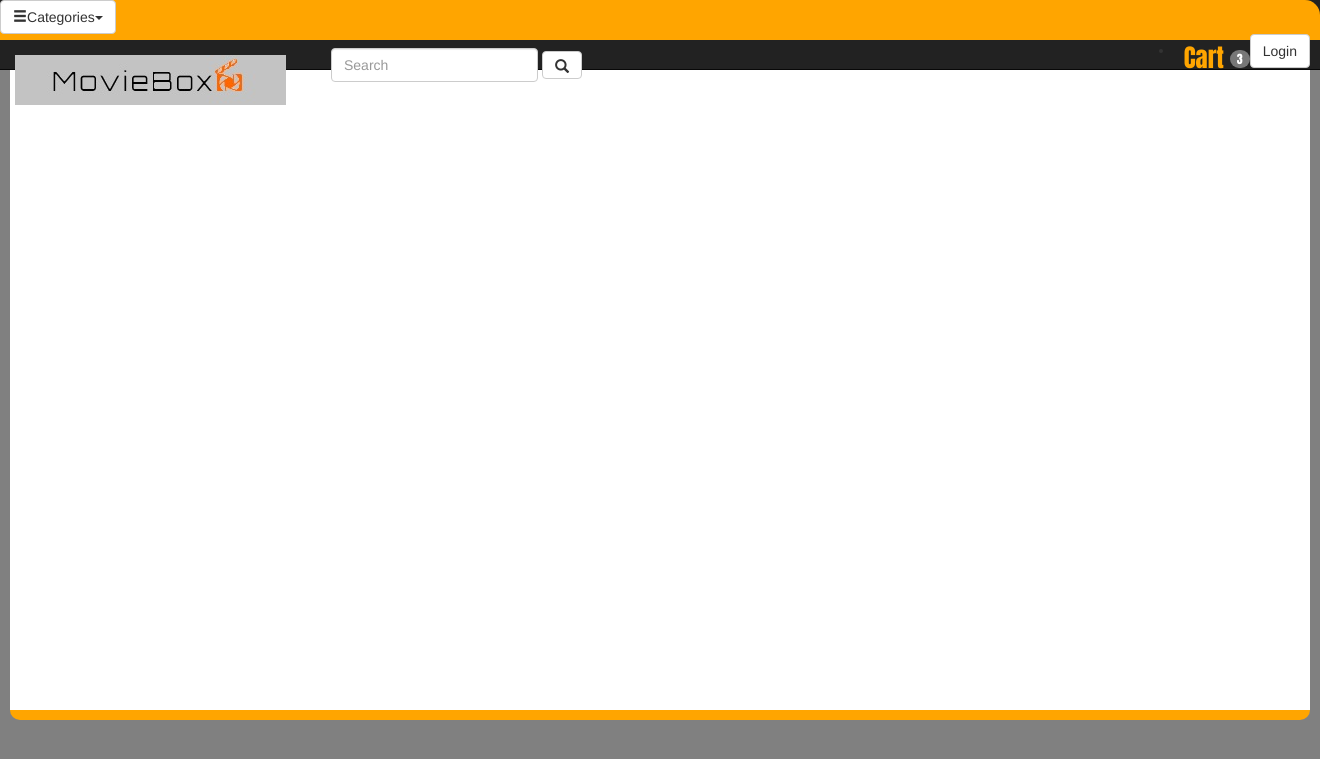
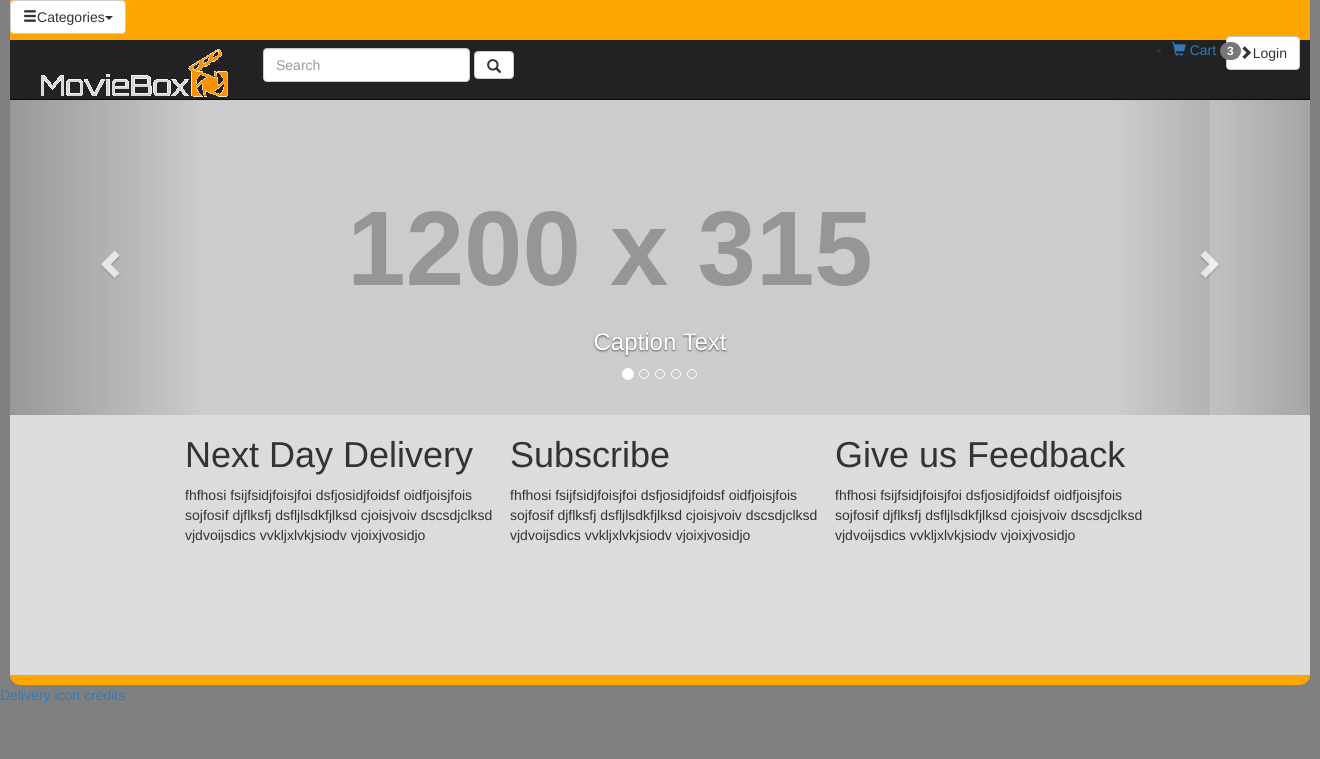
Before and after one commit to DiNozzo97/E-Commerce-Website, a PHP site: page /mainpage.html in a window 1320 px wide. Shown: the top 759 px of the page. Run offline with PHP 8.4, Linux system fonts and the light colour scheme; grey boxes labelled with a size stand in for pictures from a placeholder-image service; some libraries are stand-ins or nearby versions.

Commit message:
Few updates to the main page

```diff
--- a/Code/mainpage.css
+++ b/Code/mainpage.css
@@ -18,16 +18,16 @@
 /*                       HEADER
 --------------------------------------------------------*/
 header{
-	width: auto;
+	width: 1300px;
 	height: 40px;
 	background-color: orange;
-	border-top-left-radius: 15px;
-	border-top-right-radius: 15px;
+
 }
 
 #login1{
 	float:right;
     margin-right:10px;
+	margin-top: 2px; /* button has to be moved up to the header */
 
 
 }
@@ -36,22 +36,74 @@
 /*                     NAV PANEL
 --------------------------------------------------------*/
 nav{
-	width: auto;
-	height: 70px;
+	width: 1300px;
+	height: 100px;
 	background-color: gray;
-	margin: 0;
+	margin-left: auto;
+    margin-right: auto;
+	border-bottom: solid 20px orange; /* not working */
 
 }
 
-#search{
-	margin-left: auto;
-    margin-right: auto;
+
+#logo{
+	margin-top: -10px;
+}
+
+.dropdown-submenu {
+    position: relative;
+}
+
+.dropdown-submenu>.dropdown-menu {
+    top: 0;
+    left: 100%;
+    margin-top: -6px;
+    margin-left: -1px;
+    -webkit-border-radius: 0 6px 6px 6px;
+    -moz-border-radius: 0 6px 6px;
+    border-radius: 0 6px 6px 6px;
+}
+
+.dropdown-submenu:hover>.dropdown-menu {
+    display: block;
+}
+
+.dropdown-submenu>a:after {
+    display: block;
+    content: " ";
+    float: right;
+    width: 0;
+    height: 0;
+    border-color: transparent;
+    border-style: solid;
+    border-width: 5px 0 5px 5px;
+    border-left-color: #ccc;
+    margin-top: 5px;
+    margin-right: -10px;
+}
+
+.dropdown-submenu:hover>a:after {
+    border-left-color: #fff;
+}
+
+.dropdown-submenu.pull-left {
+    float: none;
+}
+
+.dropdown-submenu.pull-left>.dropdown-menu {
+    left: -100%;
+    margin-left: 10px;
+    -webkit-border-radius: 6px 0 6px 6px;
+    -moz-border-radius: 6px 0 6px 6px;
+    border-radius: 6px 0 6px 6px;
 }
 
 
-nav a{
+
+
+/*nav a{
 	font-family: Impact, Charcoal, sans-serif;
-	font-size: 25px;
+	font-size: 15px;
 	color: orange;
 	float: right;
 	text-decoration: none;
@@ -62,7 +114,7 @@
 
 nav a:hover{
 	color: white;
-}
+}*/
 
 
 
@@ -71,10 +123,20 @@
 
 #content{
 	width: 1300px;
-	height: 700px;
-	background-color: white;
+	height: 575px;
+	background-color: #DCDCDC;
 	margin-left: auto;
     margin-right: auto;
+
+}
+
+
+#carousel-example-generic{
+	margin-top: 90px;
+}
+
+#delivery {
+	margin-left: 175px;
 
 }
 
--- a/Code/mainpage.html
+++ b/Code/mainpage.html
@@ -11,37 +11,50 @@
 <body>
 <div id="wrapper">
 
+<nav class="navbar navbar-inverse navbar-fixed-top">
 
 
-
-
-
-
-<nav class="navbar navbar-inverse navbar-fixed-top">
 <!-- ------------------ HEADER --------------------- -->
 <header>
 <div class="dropdown">
     <button class="btn btn-default dropdown-toggle" type="button" id="dropdownMenu1" data-toggle="dropdown" aria-haspopup="true" aria-expanded="true">
     <span class="glyphicon glyphicon-menu-hamburger" aria-hidden="true"></span>Categories<span class="caret"></span></button>
 
-    <ul class="dropdown-menu" aria-labelledby="dropdownMenu1">
+    <ul class="dropdown-menu multi-level" role="menu" aria-labelledby="dropdownMenu1">
     <li><a href="#">See All</a></li>
     <li><a href="#">Best Selling</a></li>
     <li><a href="#">Latest Releases</a></li>
     <li role="separator" class="divider"></li>
-    <li><a href="#">Genres</a></li>
+	<li class="dropdown-submenu">
+    <a tabindex="-1" href="#">Genres</a>
+	<ul class="dropdown-menu">
+    <li><a tabindex="-1" href="#">Action</a></li>
+	<li><a href="#">Adventure</a></li>
+	<li><a href="#">Animation</a></li>
+    <li><a href="#">Drama</a></li>
+	<li><a href="#">Family</a></li>
+	<li><a href="#">Historical</a></li>
+	<li><a href="#">Horror</a></li>
+	<li><a href="#">Romance</a></li>
+	<li><a href="#">Science Fiction</a></li>
+	<li><a href="#">Thriller</a></li>
+	<li><a href="#">Western</a></li>
     </ul>
 </div>
 
-    <button type="login" id="login1" class="btn btn-default">Login</button>
+    <button type="login" id="login1" class="btn btn-default">
+	<span class="glyphicon glyphicon-chevron-right" aria-hidden="true"></span>Login</button>
+    <!-- FIX: move button up -->
 
 </header>
-<!-------------------- NAV PANEL ------------------- -->
+
+
+<!-- ------------------ NAV PANEL ------------------- -->
     <div class="container-fluid">
     <!-- Brand and toggle get grouped for better mobile display -->
     <div class="navbar-header">
 	    <a class="navbar-brand" href="#">
-        <img alt="Brand" src="sidelogo.jpg">
+        <img alt="Brand" src="logo.png" id="logo"><!--improve logo-->
         </a>
     <button type="button" class="navbar-toggle collapsed" data-toggle="collapse" data-target="#bs-example-navbar-collapse-1" aria-expanded="false">
         <span class="sr-only">Toggle navigation</span>
@@ -55,25 +68,98 @@
         <div class="form-group">
         <input type="text" class="form-control" placeholder="Search">
         </div>
-        <button type="button" class="btn btn-default" aria-label="Left Align">
+        <button type="button" id="searchbutton" class="btn btn-default" aria-label="Left Align">
         <span class="glyphicon glyphicon-search" aria-hidden="true"></span>
         </button>
-      </form>
+    </form>
 
-	   <ul class="navbar-right">
-      <li><a href="#" id="cart"><i class="fa fa-shopping-cart"></i> Cart <span class="badge">3</span></a></li>
+
+	<ul class="navbar-right">
+      <li><a href="#" id="cart"><i class="fa fa-shopping-cart"></i><span class="glyphicon glyphicon-shopping-cart" aria-hidden="true"></span> Cart <span class="badge">3</span></a></li>
     </ul> <!-- end navbar-right -->
 
-    </div><!-- /.navbar-collapse -->
-  </div><!-- /.container-fluid -->
+
+
+</div><!-- /.navbar-collapse -->
+</div><!-- /.container-fluid -->
 </nav>
 
 
 
 
+<!-- ------------------ CONTENT ------------------- -->
 
-<!-------------------- CONTENT ------------------- -->
 <div id="content">
+<div id="carousel-example-generic" class="carousel slide" data-ride="carousel">
+  <!-- Indicators -->
+  <ol class="carousel-indicators">
+    <li data-target="#carousel-example-generic" data-slide-to="0" class="active"></li>
+    <li data-target="#carousel-example-generic" data-slide-to="1"></li>
+    <li data-target="#carousel-example-generic" data-slide-to="2"></li>
+	<li data-target="#carousel-example-generic" data-slide-to="3"></li>
+	<li data-target="#carousel-example-generic" data-slide-to="4"></li>
+  </ol>
+
+  <!-- Wrapper for slides -->
+  <div class="carousel-inner">
+    <div class="item active">
+      <img src="http://placehold.it/1200x315" alt="...">
+      <div class="carousel-caption">
+      	<h3>Caption Text</h3>
+      </div>
+    </div>
+    <div class="item">
+      <img src="http://placehold.it/1200x315" alt="...">
+      <div class="carousel-caption">
+      	<h3>Caption Text</h3>
+      </div>
+    </div>
+    <div class="item">
+      <img src="http://placehold.it/1200x315" alt="...">
+      <div class="carousel-caption">
+      	<h3>Caption Text</h3>
+      </div>
+    </div>
+	<div class="item">
+      <img src="http://placehold.it/1200x315" alt="...">
+      <div class="carousel-caption">
+      	<h3>Caption Text</h3>
+      </div>
+    </div>
+	<div class="item">
+      <img src="http://placehold.it/1200x315" alt="...">
+      <div class="carousel-caption">
+      	<h3>Caption Text</h3>
+      </div>
+    </div>
+  </div>
+
+  <!-- Controls -->
+  <a class="left carousel-control" href="#carousel-example-generic" role="button" data-slide="prev">
+    <span class="glyphicon glyphicon-chevron-left"></span>
+  </a>
+  <a class="right carousel-control" href="#carousel-example-generic" role="button" data-slide="next">
+    <span class="glyphicon glyphicon-chevron-right"></span>
+  </a>
+</div> <!-- End carousel -->
+
+
+<section style="float: left; width:25%;>
+<img src="delivery.png" id="delivery">
+<h1> Next Day Delivery</h1>
+<p> fhfhosi fsijfsidjfoisjfoi dsfjosidjfoidsf oidfjoisjfois sojfosif djflksfj dsfljlsdkfjlksd cjoisjvoiv dscsdjclksd vjdvoijsdics vvkljxlvkjsiodv vjoixjvosidjo</p>
+</section>
+<section style="float: left; width:25%;>
+<img src="tick.png" id="subscribe">
+<h1> Subscribe </h1>
+<p> fhfhosi fsijfsidjfoisjfoi dsfjosidjfoidsf oidfjoisjfois sojfosif djflksfj dsfljlsdkfjlksd cjoisjvoiv dscsdjclksd vjdvoijsdics vvkljxlvkjsiodv vjoixjvosidjo</p>
+</section>
+<section style="float: left; width:25%;>
+<img src="feedback.png" id="feedback" >
+<h1> Give us Feedback</h1>
+<p> fhfhosi fsijfsidjfoisjfoi dsfjosidjfoidsf oidfjoisjfois sojfosif djflksfj dsfljlsdkfjlksd cjoisjvoiv dscsdjclksd vjdvoijsdics vvkljxlvkjsiodv vjoixjvosidjo</p>
+</section> <!-- FIX: icons not showing up after setting sections horizontally-->
+
 
 </div><!-- end of content-->
 
@@ -85,16 +171,13 @@
 
 </body>
 
-</html>
+<script>
+	$('.carousel').carousel({
+		interval: 3000
+	})
+</script>
 
 
+<a href="https://icons8.com/web-app/487/Delivery">Delivery icon credits</a>
 
-
-
-
-
-
-
-
-
-</body>
+</html>
```
Also changed, not shown: Code/delivery.png (added), Code/feedback.png (added), Code/logo.png (added), Code/sidelogo.jpg (deleted), Code/tick.png (added).
